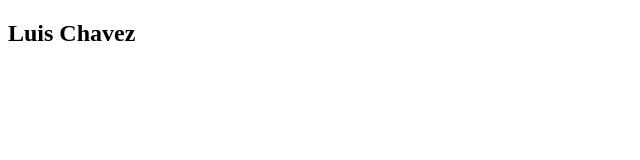
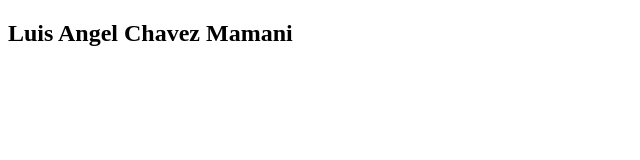
Before and after one commit to jube27/Trabajo1, a plain HTML site: page index.html in a window 1280 px wide. Shown: the whole page, without its empty margins (0-640 px from the left). Drawn offline with Linux system fonts and the light colour scheme.

Commit message:
mi nombre completo

```diff
--- a/index.html
+++ b/index.html
@@ -6,6 +6,6 @@
     <title>Document</title>
 </head>
 <body>
-    <h2>Luis Chavez</h2>
+    <h2>Luis Angel Chavez Mamani</h2>
 </body>
 </html>
```
